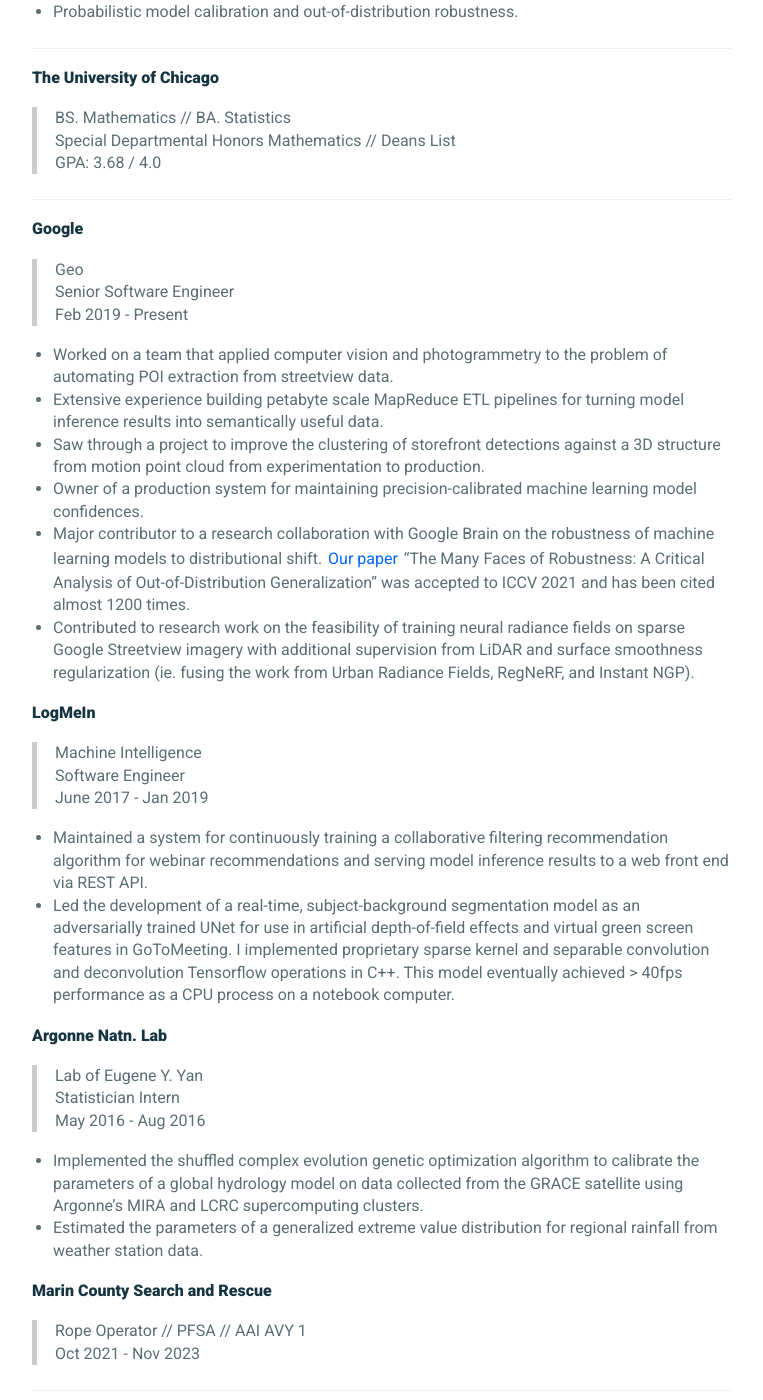
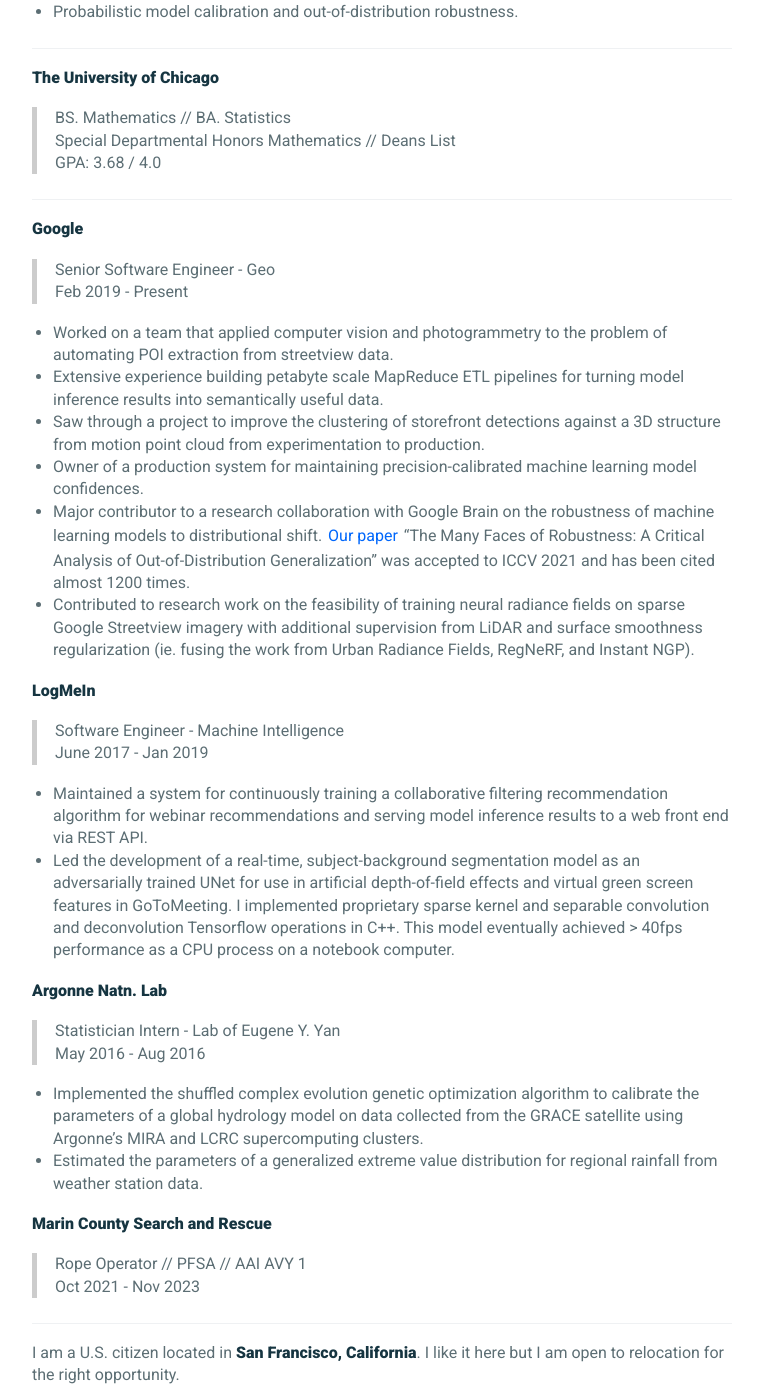
Before and after one commit to frankwang95/frankwang95.github.io, a Jekyll site: the page built from _pages/resume.md, in a window 1280 px wide and 1400 px high, scrolled down 595 px. Shown: the whole window, without its empty margins (258-1021 px from the left). Built offline with Jekyll 4.4.1, drawn with Linux system fonts in a browser that asks for light colours.

```diff
--- a/_pages/resume.md
+++ b/_pages/resume.md
@@ -4,7 +4,7 @@ title: Resume
 permalink: /resume/
 ---
 
-> [frankwang95.github.io](https://frankwang95.github.io/) \
+> [frankwang95.github.io](https://frankwang95.github.io/)
 > [LinkedIn](https://www.linkedin.com/in/frank-wang-00706089/)
 
 I am an experienced C++ and Python SWE with 8 years of experience specializing in a few technical areas:
@@ -16,16 +16,15 @@ I am an experienced C++ and Python SWE with 8 years of experience specializing i
 _________________
 
 **The University of Chicago**
-> BS. Mathematics // BA. Statistics \
-> Special Departmental Honors Mathematics // Deans List \
+> BS. Mathematics // BA. Statistics
+> Special Departmental Honors Mathematics // Deans List
 > GPA: 3.68 / 4.0
 
 _________________
 
 **Google**
 
-> Geo
-> Senior Software Engineer
+> Senior Software Engineer - Geo
 > Feb 2019 - Present
 
 * Worked on a team that applied computer vision and photogrammetry to the problem of automating POI extraction from streetview data.
@@ -37,8 +36,7 @@ _________________
 
 **LogMeIn**
 
-> Machine Intelligence
-> Software Engineer
+> Software Engineer - Machine Intelligence
 > June 2017 - Jan 2019
 
 * Maintained a system for continuously training a collaborative filtering recommendation algorithm for webinar recommendations and serving model inference results to a web front end via REST API.
@@ -46,8 +44,7 @@ _________________
 
 **Argonne Natn. Lab**
 
-> Lab of Eugene Y. Yan
-> Statistician Intern
+> Statistician Intern - Lab of Eugene Y. Yan
 > May 2016 - Aug 2016
 
 * Implemented the shuffled complex evolution genetic optimization algorithm to calibrate the parameters of a global hydrology model on data collected from the GRACE satellite using Argonne's MIRA and LCRC supercomputing clusters.
```
